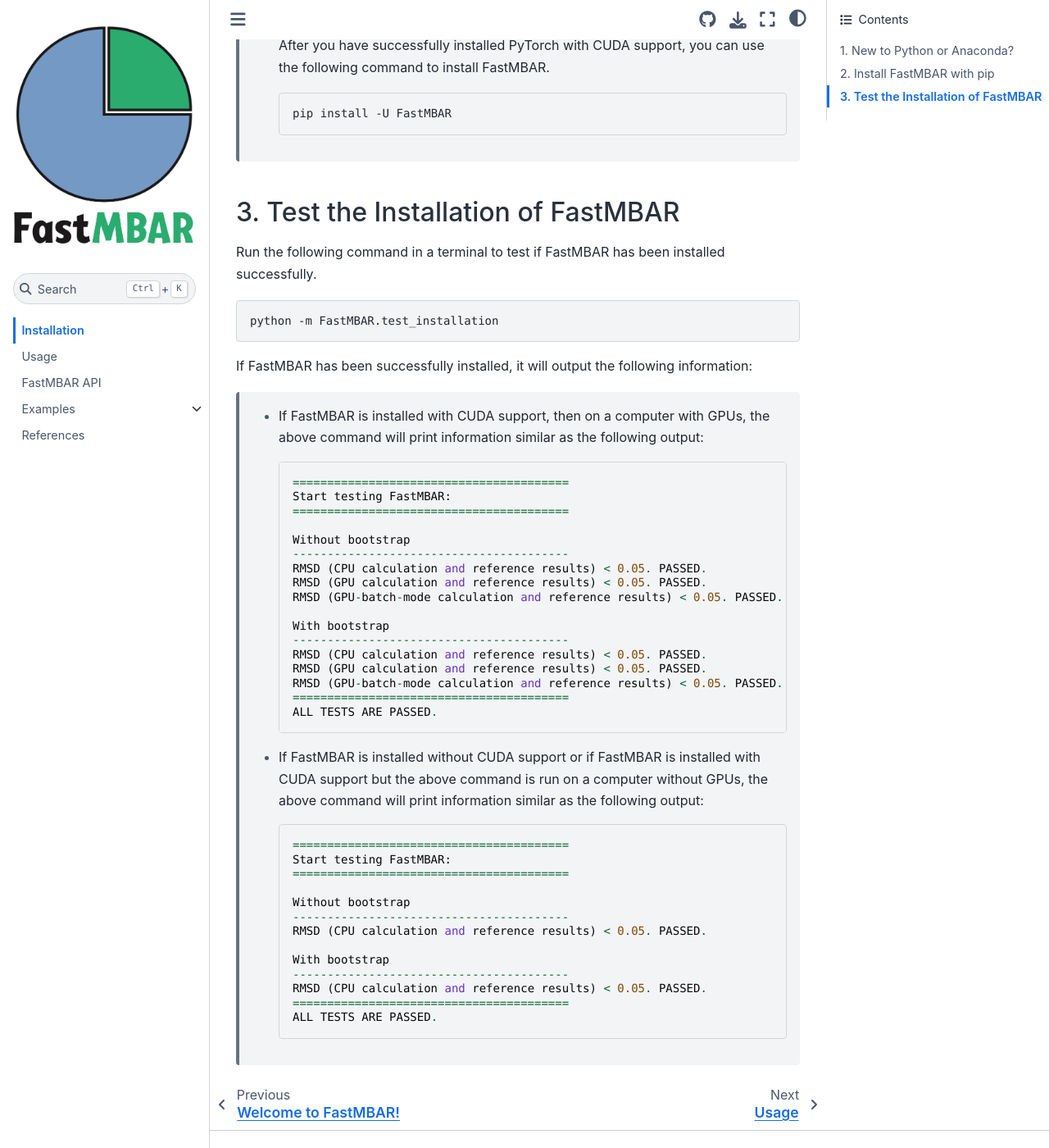
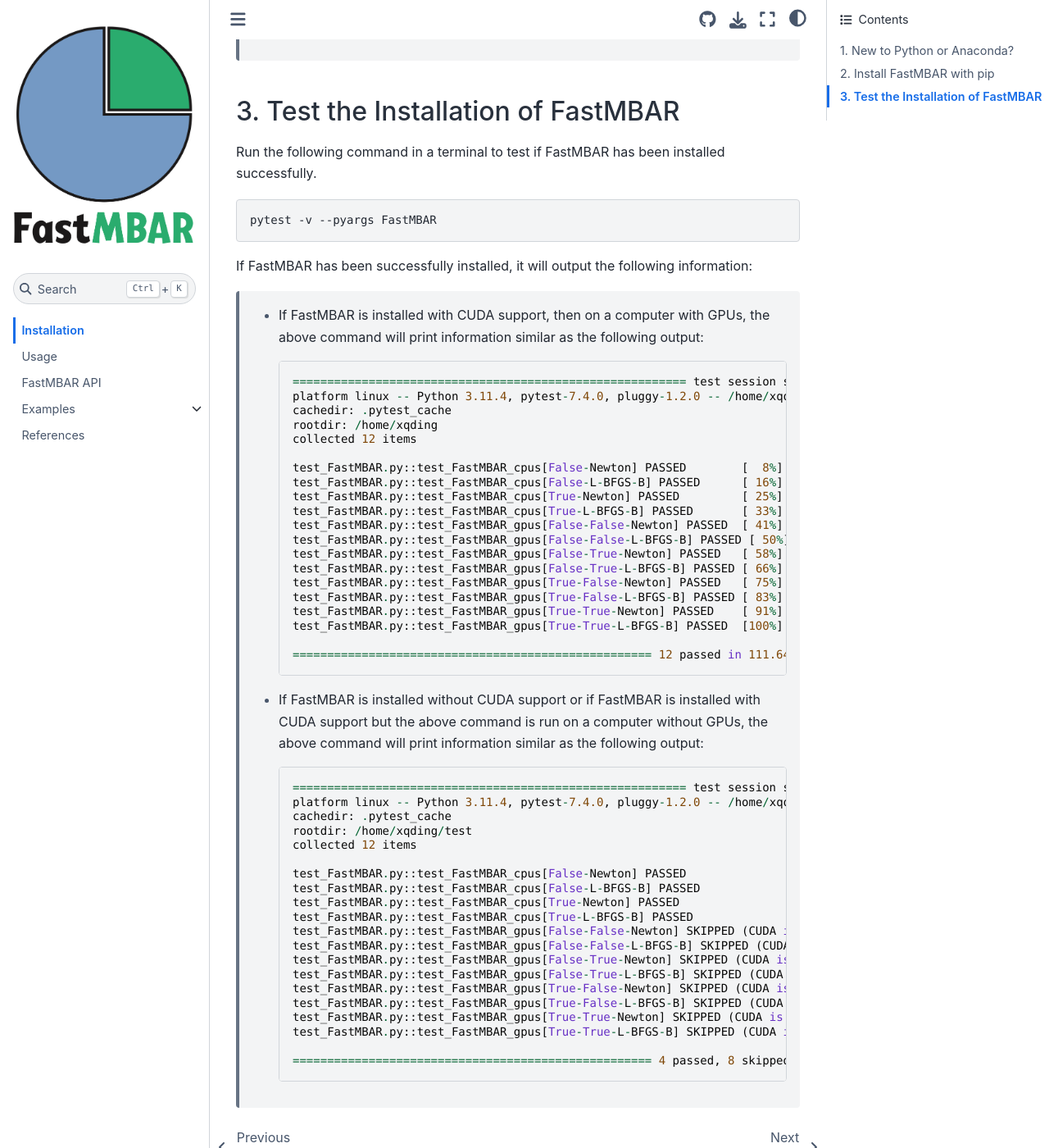
Before and after one commit to BrooksResearchGroup-UM/FastMBAR, a Sphinx documentation site: the page built from docs/source/installation.rst, in a window 1280 px wide and 1400 px high, scrolled down 1604 px. Shown: the whole window at 82% size. Built offline with Sphinx 7.4.7 and the Sphinx Book theme 1.1.4, drawn with Linux system fonts in a browser that asks for light colours; some of the changed text lies outside the part shown.

Commit message:
update docs for v1.0

```diff
--- a/docs/source/installation.rst
+++ b/docs/source/installation.rst
@@ -32,11 +32,11 @@
 
   1. Install PyTorch with CUDA support.
 
-     Follow the instructions at `PyTorch <https://pytorch.org/>`_ to
+     Follow the instructions at `PyTorch`_ to
      install PyTorch with CUDA support. The specific command you need could
-      depends on your operation system, Python version, and
-      CUDA version you have on your computers.
-      You can use the following command in a Terminal to check these version information.
+     depends on your operation system, Python version, and
+     CUDA version you have on your computers.
+     You can use the following command in a Terminal to check these version information.
 
      .. code-block:: bash
 
@@ -65,7 +65,7 @@
      the above command should print ``True`` in the terminal.
      If not, please go back to step 1 and reinstall PyTorch with CUDA support correctly.
      For more information on installing PyTorch,
-      please read more detailed instructions on `PyTorch`_.
+     please read more detailed instructions on `PyTorch`_.
 
  3. Install FastMBAR
 
@@ -84,43 +84,55 @@
 
 .. code-block:: bash
 
-   python -m FastMBAR.test_installation
+   pytest -v --pyargs FastMBAR
 
 If FastMBAR has been successfully installed, it will
 output the following information:
 
-  * If FastMBAR is installed with CUDA support, then on a computer with GPUs, the above command will print information similar as the following output::
+  * If FastMBAR is installed with CUDA support, then on a computer with GPUs,
+    the above command will print information similar as the following output::
 
-     ========================================
-     Start testing FastMBAR:
-     ========================================
+      ========================================================= test session starts ==========================================================
+      platform linux -- Python 3.11.4, pytest-7.4.0, pluggy-1.2.0 -- /home/xqding/apps/miniconda3/envs/test/bin/python3.11
+      cachedir: .pytest_cache
+      rootdir: /home/xqding
+      collected 12 items
 
-     Without bootstrap
-     ----------------------------------------
-     RMSD (CPU calculation and reference results) < 0.05. PASSED.
-     RMSD (GPU calculation and reference results) < 0.05. PASSED.
-     RMSD (GPU-batch-mode calculation and reference results) < 0.05. PASSED.
+      test_FastMBAR.py::test_FastMBAR_cpus[False-Newton] PASSED        [  8%]
+      test_FastMBAR.py::test_FastMBAR_cpus[False-L-BFGS-B] PASSED      [ 16%]
+      test_FastMBAR.py::test_FastMBAR_cpus[True-Newton] PASSED         [ 25%]
+      test_FastMBAR.py::test_FastMBAR_cpus[True-L-BFGS-B] PASSED       [ 33%]
+      test_FastMBAR.py::test_FastMBAR_gpus[False-False-Newton] PASSED  [ 41%]
+      test_FastMBAR.py::test_FastMBAR_gpus[False-False-L-BFGS-B] PASSED [ 50%]
+      test_FastMBAR.py::test_FastMBAR_gpus[False-True-Newton] PASSED   [ 58%]
+      test_FastMBAR.py::test_FastMBAR_gpus[False-True-L-BFGS-B] PASSED [ 66%]
+      test_FastMBAR.py::test_FastMBAR_gpus[True-False-Newton] PASSED   [ 75%]
+      test_FastMBAR.py::test_FastMBAR_gpus[True-False-L-BFGS-B] PASSED [ 83%]
+      test_FastMBAR.py::test_FastMBAR_gpus[True-True-Newton] PASSED    [ 91%]
+      test_FastMBAR.py::test_FastMBAR_gpus[True-True-L-BFGS-B] PASSED  [100%]
 
-     With bootstrap
-     ----------------------------------------
-     RMSD (CPU calculation and reference results) < 0.05. PASSED.
-     RMSD (GPU calculation and reference results) < 0.05. PASSED.
-     RMSD (GPU-batch-mode calculation and reference results) < 0.05. PASSED.
-     ========================================
-     ALL TESTS ARE PASSED.
+      ==================================================== 12 passed in 111.64s (0:01:51) ====================================================
+
 
   * If FastMBAR is installed without CUDA support or if FastMBAR is installed with CUDA support but the above command is run on a computer without GPUs, the above command will print information similar as the following output::
 
-     ========================================
-     Start testing FastMBAR:
-     ========================================
+      ========================================================= test session starts ==========================================================
+      platform linux -- Python 3.11.4, pytest-7.4.0, pluggy-1.2.0 -- /home/xqding/apps/miniconda3/envs/test/bin/python3.11
+      cachedir: .pytest_cache
+      rootdir: /home/xqding/test
+      collected 12 items
 
-     Without bootstrap
-     ----------------------------------------
-     RMSD (CPU calculation and reference results) < 0.05. PASSED.
+      test_FastMBAR.py::test_FastMBAR_cpus[False-Newton] PASSED                                                                        [  8%]
+      test_FastMBAR.py::test_FastMBAR_cpus[False-L-BFGS-B] PASSED                                                                      [ 16%]
+      test_FastMBAR.py::test_FastMBAR_cpus[True-Newton] PASSED                                                                         [ 25%]
+      test_FastMBAR.py::test_FastMBAR_cpus[True-L-BFGS-B] PASSED                                                                       [ 33%]
+      test_FastMBAR.py::test_FastMBAR_gpus[False-False-Newton] SKIPPED (CUDA is not avaible)                                           [ 41%]
+      test_FastMBAR.py::test_FastMBAR_gpus[False-False-L-BFGS-B] SKIPPED (CUDA is not avaible)                                         [ 50%]
+      test_FastMBAR.py::test_FastMBAR_gpus[False-True-Newton] SKIPPED (CUDA is not avaible)                                            [ 58%]
+      test_FastMBAR.py::test_FastMBAR_gpus[False-True-L-BFGS-B] SKIPPED (CUDA is not avaible)                                          [ 66%]
+      test_FastMBAR.py::test_FastMBAR_gpus[True-False-Newton] SKIPPED (CUDA is not avaible)                                            [ 75%]
+      test_FastMBAR.py::test_FastMBAR_gpus[True-False-L-BFGS-B] SKIPPED (CUDA is not avaible)                                          [ 83%]
+      test_FastMBAR.py::test_FastMBAR_gpus[True-True-Newton] SKIPPED (CUDA is not avaible)                                             [ 91%]
+      test_FastMBAR.py::test_FastMBAR_gpus[True-True-L-BFGS-B] SKIPPED (CUDA is not avaible)                                           [100%]
 
-     With bootstrap
-     ----------------------------------------
-     RMSD (CPU calculation and reference results) < 0.05. PASSED.
-     ========================================
-     ALL TESTS ARE PASSED.
+      ==================================================== 4 passed, 8 skipped in 29.67s =====================================================
--- a/pyproject.toml
+++ b/pyproject.toml
@@ -4,7 +4,7 @@
 
 [project]
 name = "FastMBAR"
-version = "1.0-rc1"
+version = "1.0-rc2"
 authors = [
   { name="Xinqiang Ding", email="Xinqiang.Ding@tufts.edu" }
 ]
```
Also changed, not shown: setup_backup.py (deleted, +0 -25 lines), conda/README.md (deleted), 5 other files.
